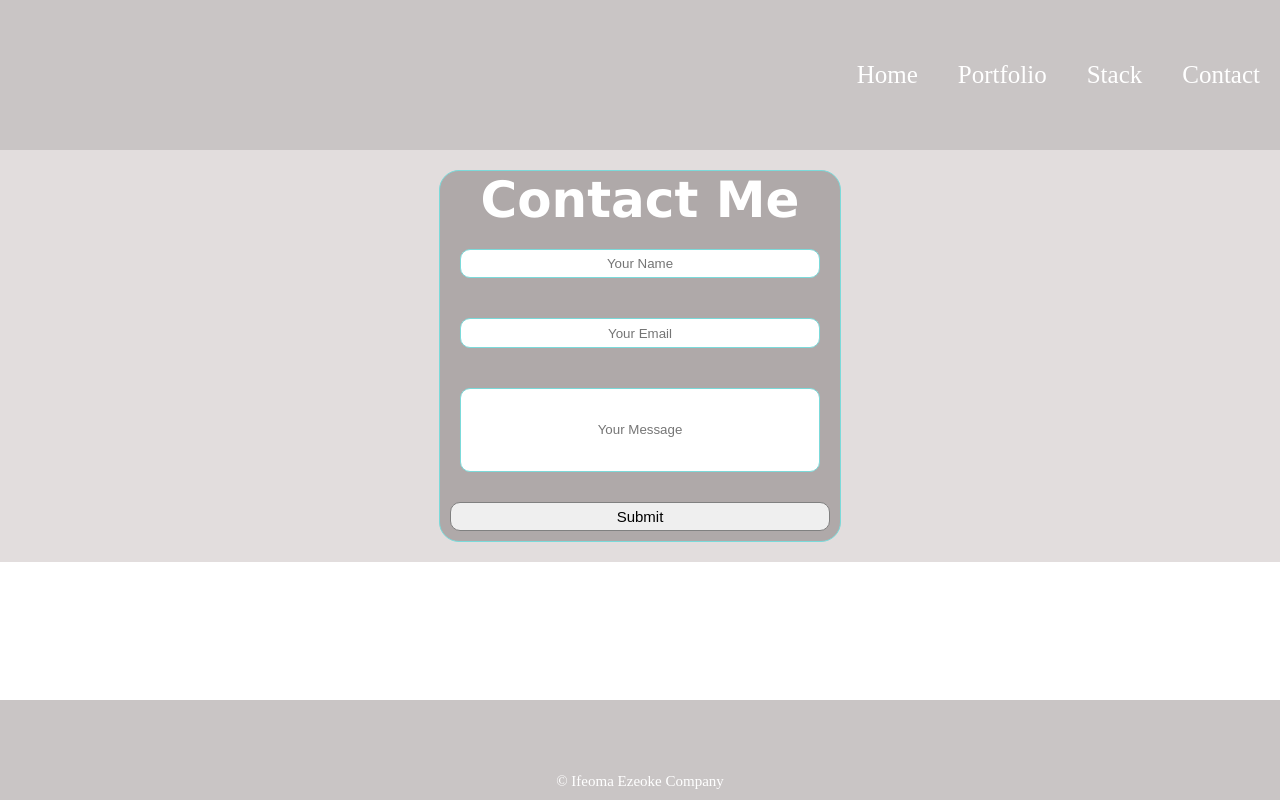
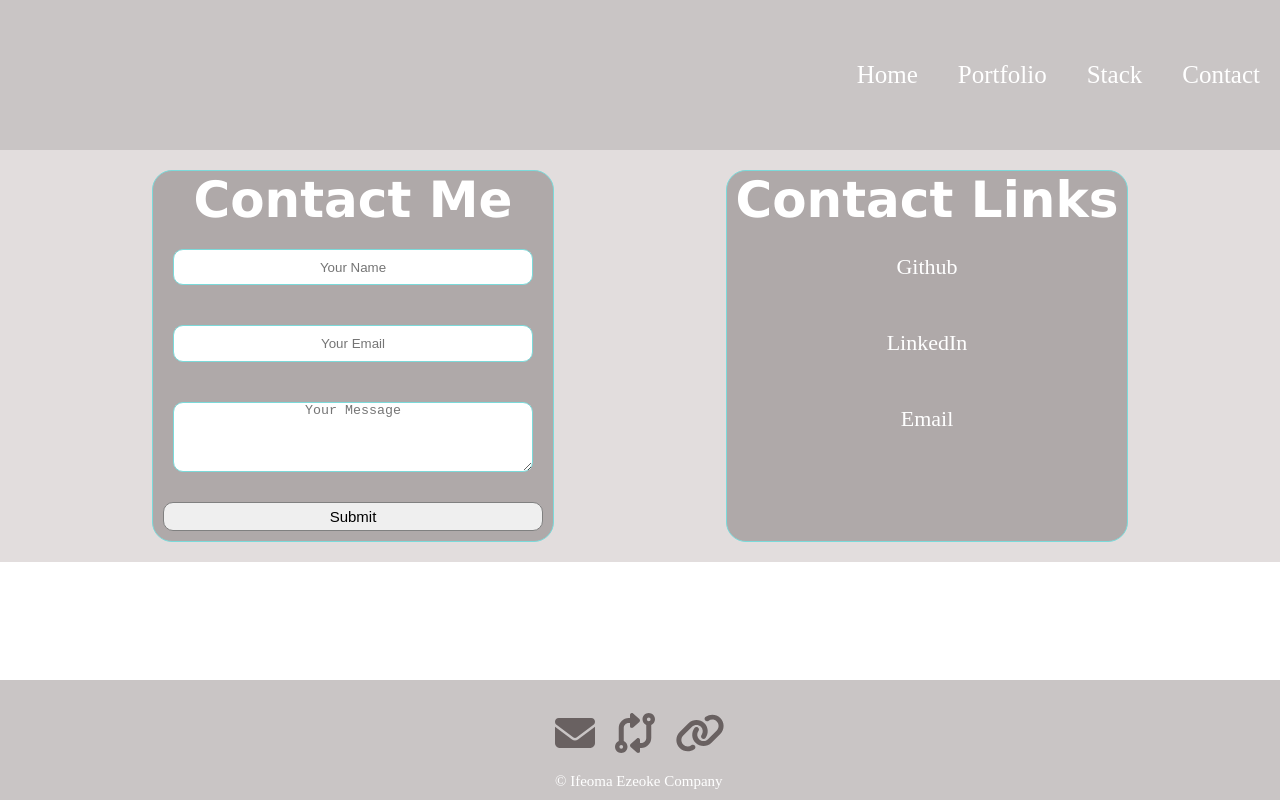
Before and after one commit to Ify-Jas/my_react_portfolio, a React (Create React App) app: page /contact in a window 1280 px wide. Built offline with nearby package versions, Linux system fonts and the light colour scheme.

Commit message:
updated my contactjs with links to SM, footerjs with icons

```diff
--- a/public/index.html
+++ b/public/index.html
@@ -15,6 +15,7 @@
       user's mobile device or desktop. See https://developers.google.com/web/fundamentals/web-app-manifest/
     -->
     <link rel="manifest" href="%PUBLIC_URL%/manifest.json" />
+
     <!--
       Notice the use of %PUBLIC_URL% in the tags above.
       It will be replaced with the URL of the `public` folder during the build.
--- a/src/components/footer.js
+++ b/src/components/footer.js
@@ -1,17 +1,22 @@
 import { FontAwesomeIcon } from '@fortawesome/react-fontawesome'
+import { faEnvelope, faCodeCompare, faLink } from '@fortawesome/free-solid-svg-icons'
+
 
 
 
 function Footer(){
     return (
         <footer>
-            <div className='icons'>
+            <div>
+              <div className='ic'>
+                 <a href='mailto:ify.frontend@gmail.com?'><FontAwesomeIcon size='2x' icon={faEnvelope} /></a>
+                 <a href='https://github.com/Ify-Jas'><FontAwesomeIcon size='2x' icon={faCodeCompare} /></a>
+                 <a href='https://linkedin.com/in/ifeoma-ezeoke'><FontAwesomeIcon size='2x' icon={faLink} /></a>
+              </div>
+              <p>© Ifeoma Ezeoke Company</p>
 
-               <FontAwesomeIcon icon="fa-solid fa-envelope" />
-               <FontAwesomeIcon icon="fa-brands fa-github" />
-               <FontAwesomeIcon icon="fa-brands fa-linkedin" />
             </div>
-           <p>© Ifeoma Ezeoke Company</p>
+
         </footer>
     )
 }
--- a/src/index.css
+++ b/src/index.css
@@ -36,13 +36,22 @@ footer {
     background-color: #c9c5c5;
     position: fixed;
     bottom: 0;
-    height: 100px;
+    height: 120px;
     width: 100%;
 }
 footer p {
     color: white;
     font-size: 15px;
 }
+.ic {
+    display: flex;
+    justify-content: space-around;
+    color: white;
+}
+Footer a:hover {
+    color: rgb(123, 218, 218)
+}
+
 
 
 /* About Section */
@@ -92,9 +101,9 @@ h2 {
 
 section{
     display: flex;
-    justify-content: center;
+    justify-content: space-evenly;
+    align-items: center;
     background-color: #e2dddd;
-    height: fit-content;
 }
 section div {
     display: flex;
@@ -110,18 +119,22 @@ section div {
     background-color: rgba(56, 49, 49, 0.3);
 
 }
+
 input {
     margin: 20px;
-    height: 100px;
+    height: 50px;
     border: 1.5px solid rgb(123, 218, 218);
     border-radius: 10px;
 }
-input::placeholder {
+input, .messageBox::placeholder {
     text-align: center;
 }
 .messageBox{
-    height: 300px;
+    height: 100px;
+    margin: 20px;
     border: 1.5px solid rgb(123, 218, 218);
+    border-radius: 10px;
+
 
 }
 .btnContact {
@@ -134,6 +147,19 @@ input::placeholder {
 .btnContact:hover {
     background-color: rgb(123, 218, 218) ;
 }
+section div a{
+    text-decoration: none;
+    color: white;
+    margin: 15px;
+    font-size: 22px;
+}
+section div a:hover {
+    color: rgb(91, 180, 180);
+
+
+}
+
+
 
 /* Stack Section*/
 .container {
@@ -141,7 +167,7 @@ input::placeholder {
     align-items: center;
     justify-content: center;
     background-color: #e2dddd;
-    height: 450px;
+    height: 425px;
 
 }
 .card {
@@ -203,10 +229,14 @@ input::placeholder {
 }
 .info p, a {
     font-size: 20px;
+    text-decoration: none;
+    color: rgb(105, 97, 97);
+
 
 }
-.info p {
-    color: rgb(105, 97, 97);
+.info a:hover {
+    color: rgb(91, 180, 180);
+
 
 }
 .img{
--- a/src/pages/contact.js
+++ b/src/pages/contact.js
@@ -6,8 +6,15 @@ function Contact(){
                <h1>Contact Me</h1>
                <input type='text' placeholder='Your Name' />
                <input type='text' placeholder='Your Email' />
-               <input type='text' placeholder='Your Message' className='messageBox'/>
+               <textarea placeholder='Your Message' className='messageBox'></textarea>
                <button className='btnContact'>Submit</button>
+            </div>
+            <div className="smLinks">
+                <h1>Contact Links</h1>
+                <a target='_blank'  href="https://github.com/Ify-Jas">Github</a>
+                <a target='_blank'  href='https://linkedin.com/in/ifeoma-ezeoke'>LinkedIn</a>
+                <a href="mailto:ify.frontend@gmail.com?"> Email</a>
+
             </div>
         </section>
 
--- a/src/pages/portfolio.js
+++ b/src/pages/portfolio.js
@@ -18,8 +18,8 @@ function Portfolio(){
               <div className='info'>
                 <h3>{data.title}</h3>
                 <p>{data.description}</p>
-                <a href={data.repo}>Github Repo</a>
-                <a href={data.page}>Deployed Page</a>
+                <a target='_blank'  href={data.repo}>Github Repo</a>
+                <a target='_blank' href={data.page}>Deployed Page</a>
                 <p>Skills: {data.tech}</p>
               </div>
             </div>
```
